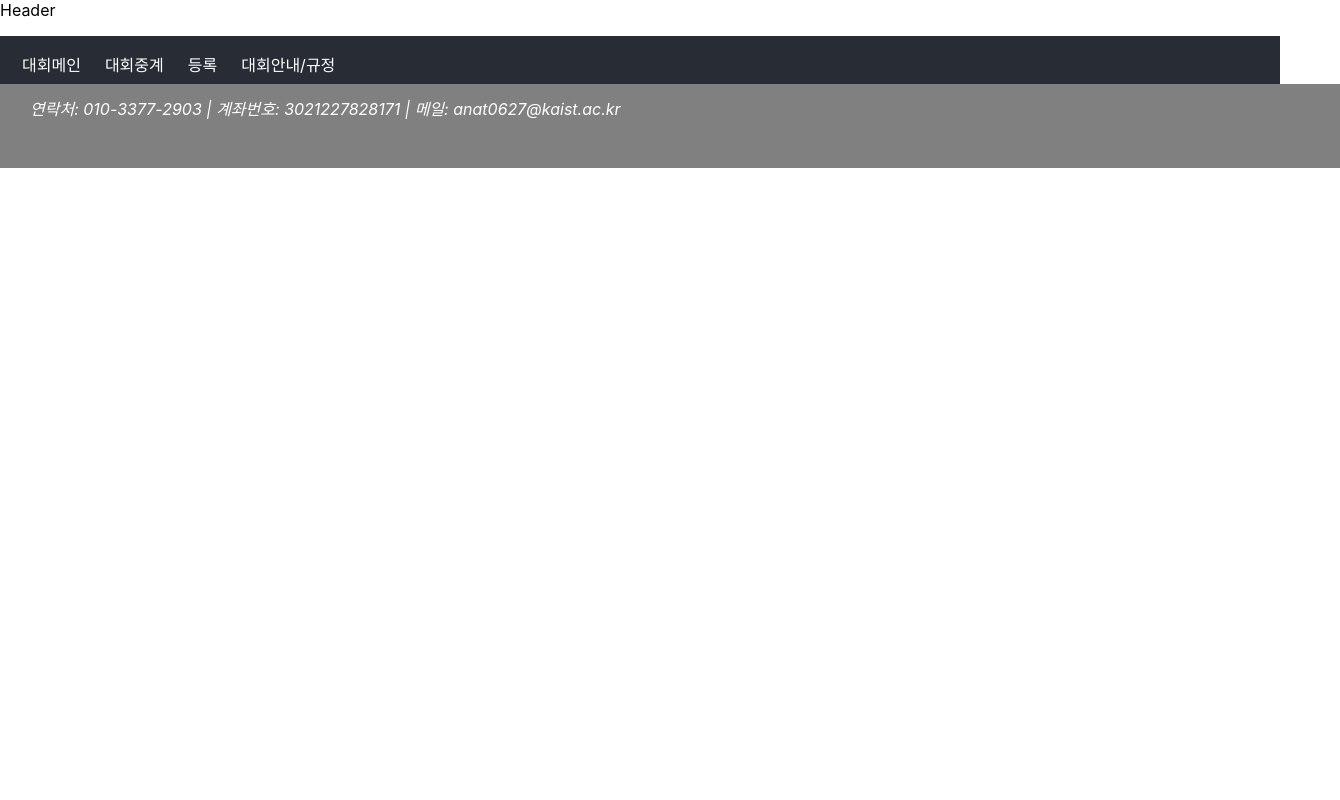
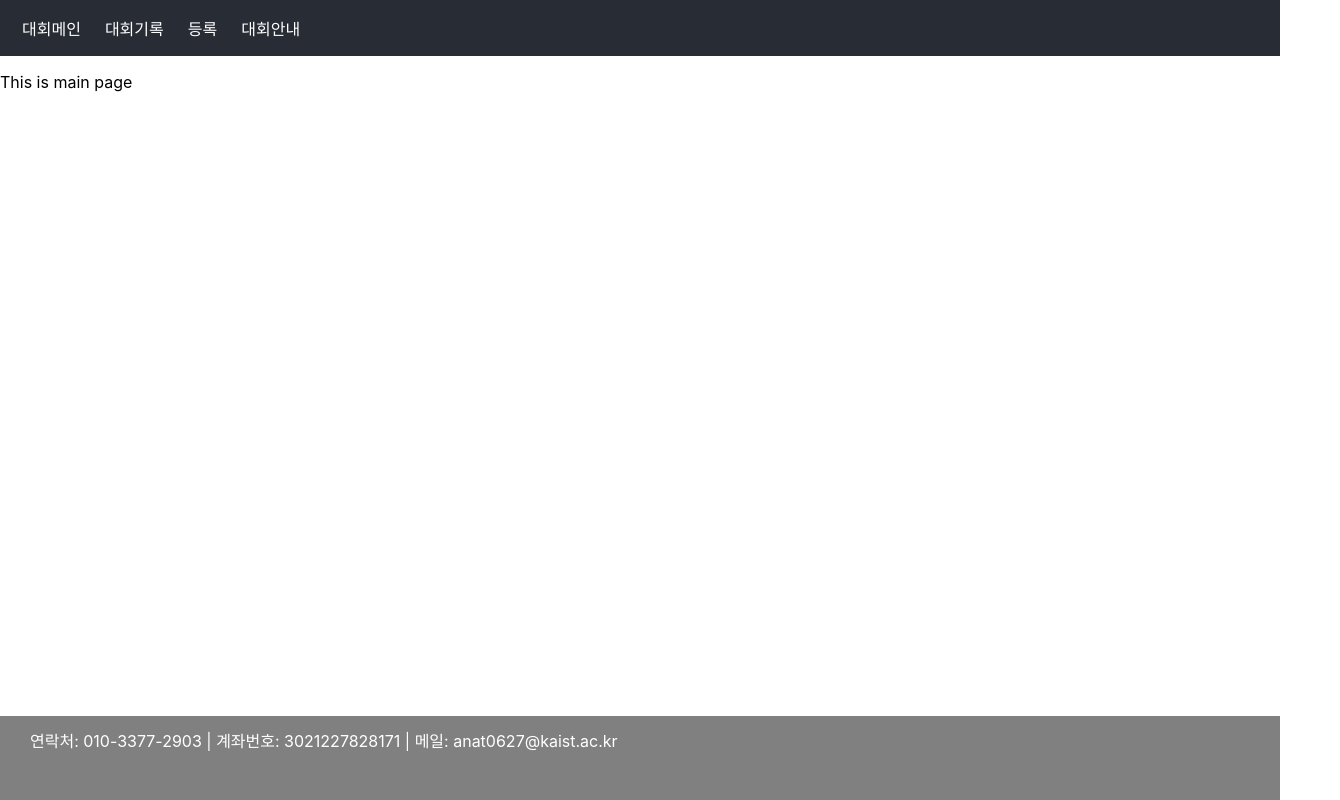
Before and after one commit to antaechan/newbie-frontend, a React (Create React App) app: page / in a window 1280 px wide. Shown: the whole page, 1340 px wide, since content can reach past the window. Built offline with nearby package versions, Linux system fonts and the light colour scheme.

Commit message:
Add pages and sticky footer add main, record, apply, info navbar by component and complemte sticky footer

```diff
--- a/public/index.html
+++ b/public/index.html
@@ -28,7 +28,7 @@
   </head>
   <body>
     <noscript>You need to enable JavaScript to run this app.</noscript>
-    <div id="root"></div>
+    <div id="root" style = "height: 100%;"></div>
     <!--
       This HTML file is a template.
       If you open it directly in the browser, you will see an empty page.
--- a/src/App.css
+++ b/src/App.css
@@ -4,6 +4,7 @@ html, body{
   height: 100%;
   width: 100%;
 }
+
 
 .App {
   text-align: center;
@@ -44,46 +45,38 @@ html, body{
   }
 }
 
-.wrapper {
-  height: 100%;
-  min-height: 100%;
-  padding-bottom: 60px;
-  width: 100%;
-}
-
 a {
   text-decoration: none;
   color: white;
 }
 
 /* navbar css */
-.navbar {
+nav {
   display: flex;
+  background-color: #282c34;
   list-style: none;
-  text-align: left;
-  background-color: #282c34;
   padding: 8px 10px;
 }
 
-.navbar li{
+nav li{
   padding: 8px 12px;
 }
 
-.navbar li:hover{
+nav li:hover{
   background-color: #61fb82;
+}
+
+.wrapper {
+  height: auto;
+  min-height: calc(100% - 84px);
+  width: 100%;
 }
 
 footer{
   background-color: gray;
+  color: white;
+
   padding: 12px 30px;
-  left: 0;
-  width: 100%;
-
+  width: calc(100% - 60px);
   height: 60px;
-  position: relative;
-  transform: translateY(-100%);
 }
-
-address{
-  color: white;
-}
--- a/src/App.js
+++ b/src/App.js
@@ -1,25 +1,32 @@
 import logo from './logo.svg';
 import './App.css';
-import { BrowserRouter as Router, Switch, Route, Link} from "react-router-dom";
+import { BrowserRouter, Routes, Route, Link} from "react-router-dom";
+import Main from "./components/Main"
+import Record from "./components/Record"
+import Apply from "./components/Apply"
+import Info from "./components/Info"
 
 function App() {
   return (
     <>
       <div class = "wrapper">
-        <header>Header</header>
-        <article>
-          <ul class = "navbar">
-            <li><a href = "">대회메인</a></li>
-            <li><a href = "">대회중계</a></li>
-            <li><a href = "">등록</a></li>
-            <li><a href = "">대회안내/규정</a></li>
-          </ul>
-        </article>
+        <BrowserRouter>
+          <nav>
+            <li><Link to= "/">대회메인</Link></li>
+            <li><Link to= "Record">대회기록</Link></li>
+            <li><Link to= "Apply">등록</Link></li>
+            <li><Link to= "Information">대회안내</Link></li>
+          </nav>
+          <Routes>
+            <Route path = "/" element = {<Main />}/>
+            <Route path = "Record" element = {<Record />}/>
+            <Route path = "Apply" element = {<Apply />}/>
+            <Route path = "Information" element = {<Info />}/>
+          </Routes>
+        </BrowserRouter>
       </div>
       <footer>
-        <address>
           연락처: 010-3377-2903 | 계좌번호: 3021227828171 | 메일: anat0627@kaist.ac.kr
-        </address>
       </footer>
     </>
   );
--- /dev/null
+++ b/src/components/Apply.jsx
@@ -0,0 +1,11 @@
+import React, {useState} from "react"
+
+const Apply = () => {
+    return (
+        <>
+            <p>This is Apply page</p>
+        </>
+    );
+};
+
+export default Apply;
--- /dev/null
+++ b/src/components/Info.jsx
@@ -0,0 +1,11 @@
+import React, {useState} from "react"
+
+const Info = () => {
+    return (
+        <>
+            <p>This is Info page</p>
+        </>
+    );
+};
+
+export default Info;
--- /dev/null
+++ b/src/components/Main.jsx
@@ -0,0 +1,11 @@
+import React, {useState} from "react"
+
+const Main = () => {
+    return (
+        <>
+            <p>This is main page</p>
+        </>
+    );
+};
+
+export default Main;
--- /dev/null
+++ b/src/components/Record.jsx
@@ -0,0 +1,11 @@
+import React, {useState} from "react"
+
+const Record = () => {
+    return (
+        <>
+            <p>This is Record page</p>
+        </>
+    );
+};
+
+export default Record;
```
